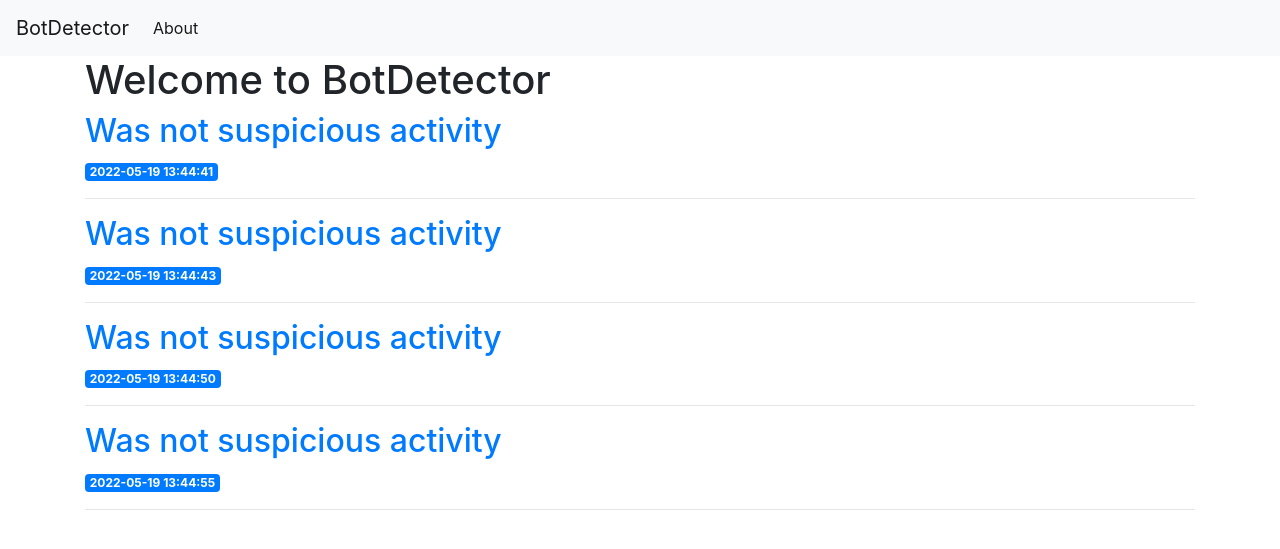
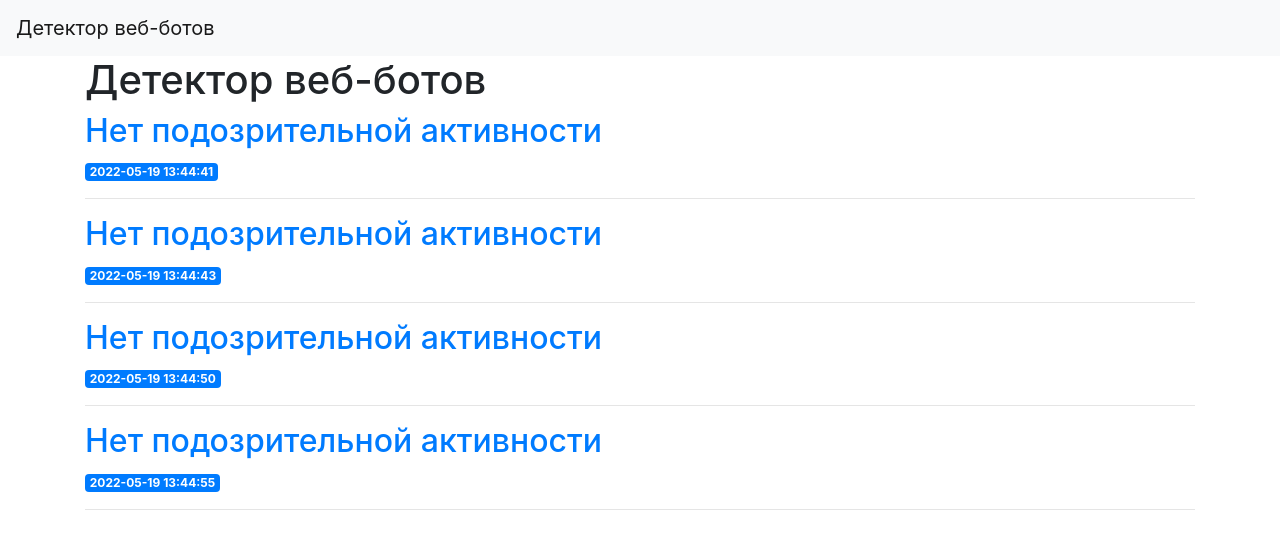
Before and after one commit to RedFox354/flask_diplom, a Flask app: page / in a window 1280 px wide. Shown: the top 549 px of the page. Run offline with Flask 2, Linux system fonts and the light colour scheme; data comes from the database, SQL or seed files in the repository; some libraries are stand-ins or nearby versions.

Commit message:
Rusification

```diff
--- a/static/js/mouse_moving.js
+++ b/static/js/mouse_moving.js
@@ -28,6 +28,14 @@ var WindowOutHeight = window.outerHeight;
 var WindowOutWidth = window.outerWidth;
 document.addEventListener('mousemove', mousemoving);
 
+let paragraph = document.querySelectorAll('h2');
+for (let par of paragraph){
+par.textContent = 'Нет подозрительной активности';}
+
+let link = document.querySelectorAll('th');
+  link = Array.from( link ).filter( e => (/Was not suspicious activity/i).test( e.textContent ) );
+  link[0].textContent = 'Нет подозрительной активности';
+
 if(windowHeight==904&&windowWidth==1284){
   send_json("wsb");//window sizes of bot
 }
@@ -51,7 +59,7 @@ function CursorSpeed(){ //average speed of cursor
  }
  if((Math.round(mass[1])==Math.round(sum_mousetravel/mass.length))&&(mass[1]<1))
   {
-    alert(mass[1]);
+    //alert(mass[1]);
     //result="csm";//constant speed of cursor
     //send_json("csm");
   }
--- a/templates/base.html
+++ b/templates/base.html
@@ -13,7 +13,7 @@
   </head>
   <body>
     <nav class="navbar navbar-expand-md navbar-light bg-light">
-        <a class="navbar-brand" href="{{ url_for('index')}}">BotDetector</a>
+        <a class="navbar-brand" href="{{ url_for('index')}}">Детектор веб-ботов</a>
         <a href="{{ url_for('index')}}" id="HidenLink"></a>
         <button class="navbar-toggler" type="button" data-toggle="collapse" data-target="#navbarNav" aria-controls="navbarNav" aria-expanded="false" aria-label="Toggle navigation">
             <span class="navbar-toggler-icon"></span>
@@ -21,7 +21,7 @@
         <div class="collapsintegrity="sha384-ggOyR0iXCbMQv3Xipma34MD+dH/1fQ784/j6cY/iJTQUOhcWr7x9JvoRxT2MZw1T" crossorigin="anonymous"e navbar-collapse" id="navbarNav">
             <ul class="navbar-nav">
             <li class="nav-item active">
-                <a class="nav-link" href="#">About</a>
+                <!--<a class="nav-link" href="#">About</a>-->
             </li>
             </ul>
         </div>
--- a/templates/index.html
+++ b/templates/index.html
@@ -1,7 +1,7 @@
 {% extends 'base.html' %}
 
 {% block content %}
-    <h1>{% block title %} Welcome to BotDetector {% endblock %}</h1>
+    <h1>{% block title %} Детектор веб-ботов {% endblock %}</h1>
     {% for post in data %}
         <a href="{{ url_for('post', post_id=post['id']) }}">
             <h2 style="{% if post['result'] != 'Was not suspicious activity' %}color: red{% endif %} ">{{ post['result'] }}</h2>
```
